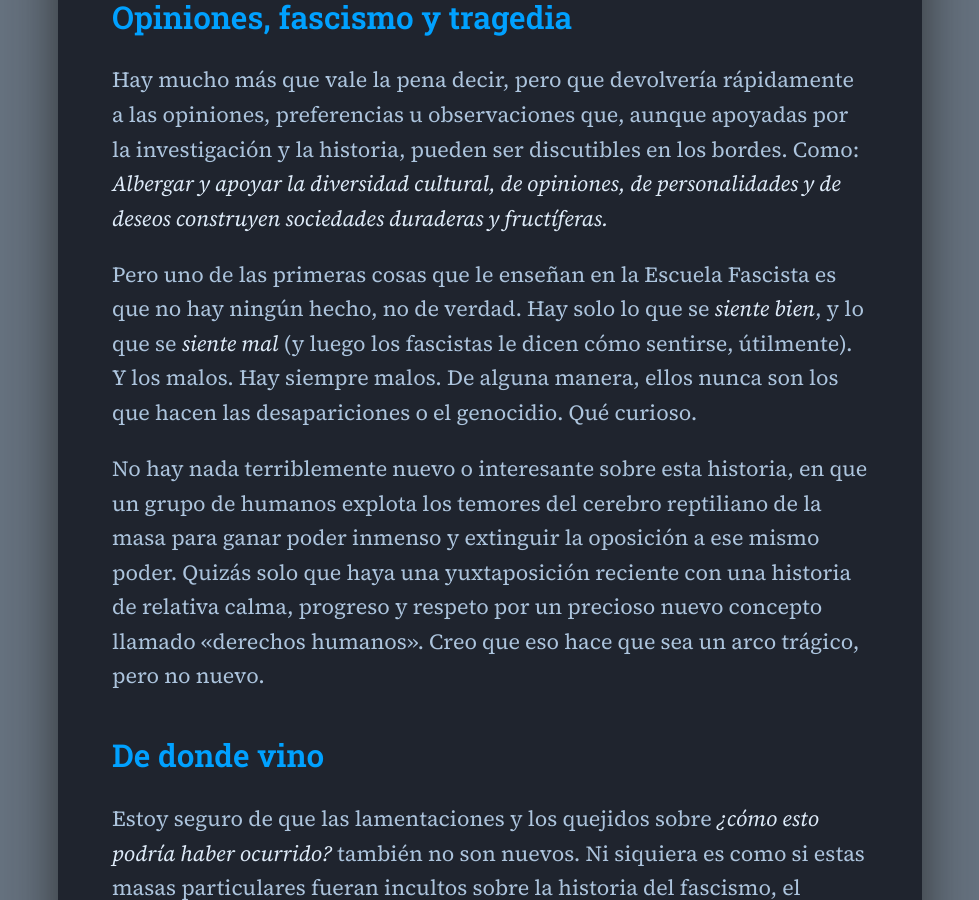
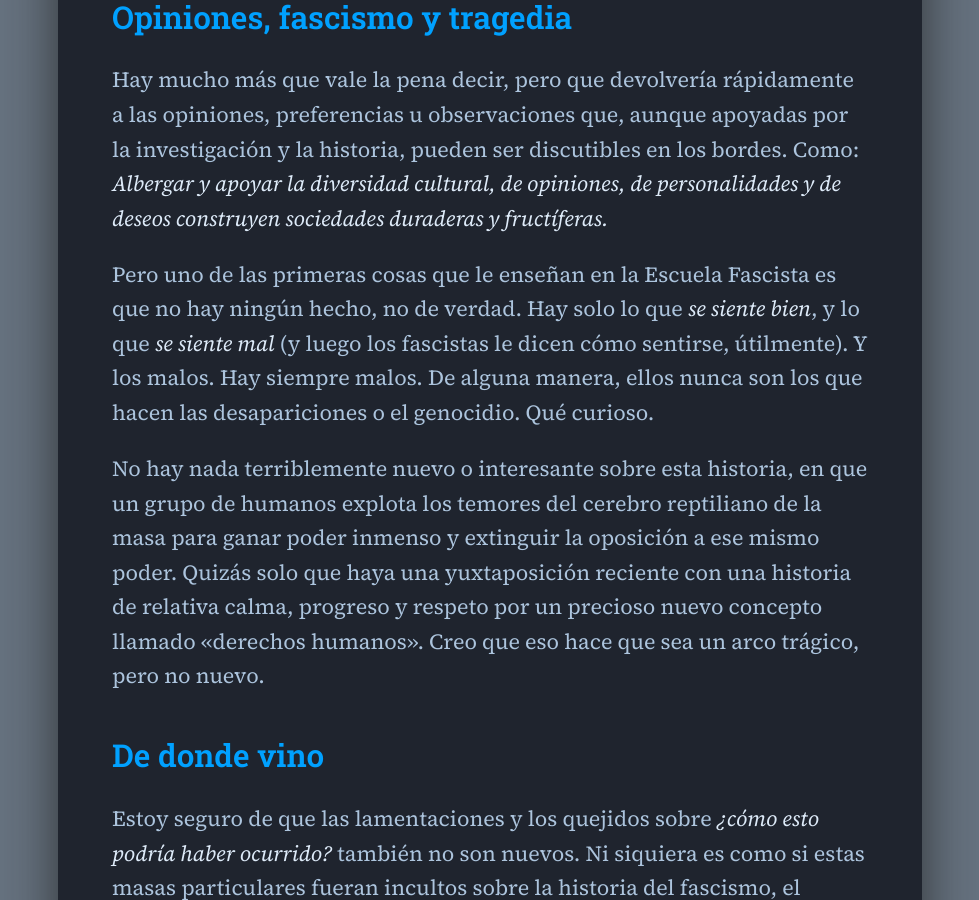
Before and after one commit to h3h/bradfordfults.com, a Jekyll site: the page built from personal/society/_posts/2025-07-26-paroxismo-parálisis.md, in a window 1280 px wide and 900 px high, scrolled down 3119 px. Shown: the whole window, without its empty margins (150-1129 px from the left). Built offline with Jekyll 4.4.1, drawn with Linux system fonts in a browser that asks for light colours.

Commit message:
Correción addicional

```diff
--- a/personal/society/_posts/2025-07-26-paroxismo-parálisis.md
+++ b/personal/society/_posts/2025-07-26-paroxismo-parálisis.md
@@ -93,8 +93,8 @@ _Albergar y apoyar la diversidad cultural, de opiniones, de personalidades y de
 deseos construyen sociedades duraderas y fructíferas._
 
 Pero uno de las primeras cosas que le enseñan en la Escuela Fascista es que no
-hay ningún hecho, no de verdad. Hay solo lo que se _siente bien_, y lo que se
-_siente mal_ (y luego los fascistas le dicen cómo sentirse, útilmente). Y
+hay ningún hecho, no de verdad. Hay solo lo que _se siente bien_, y lo que
+_se siente mal_ (y luego los fascistas le dicen cómo sentirse, útilmente). Y
 los malos. Hay siempre malos. De alguna manera, ellos nunca son los que hacen
 las desapariciones o el genocidio. Qué curioso.
 
```
